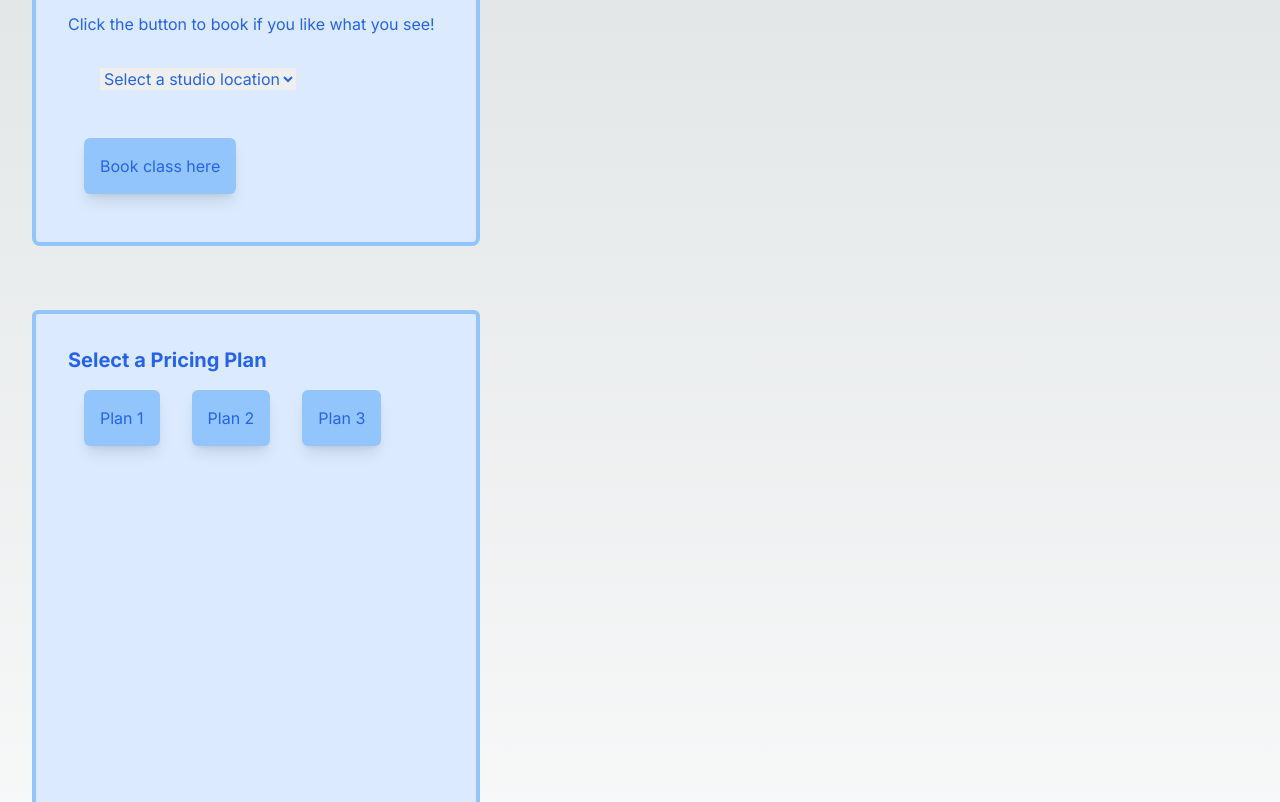
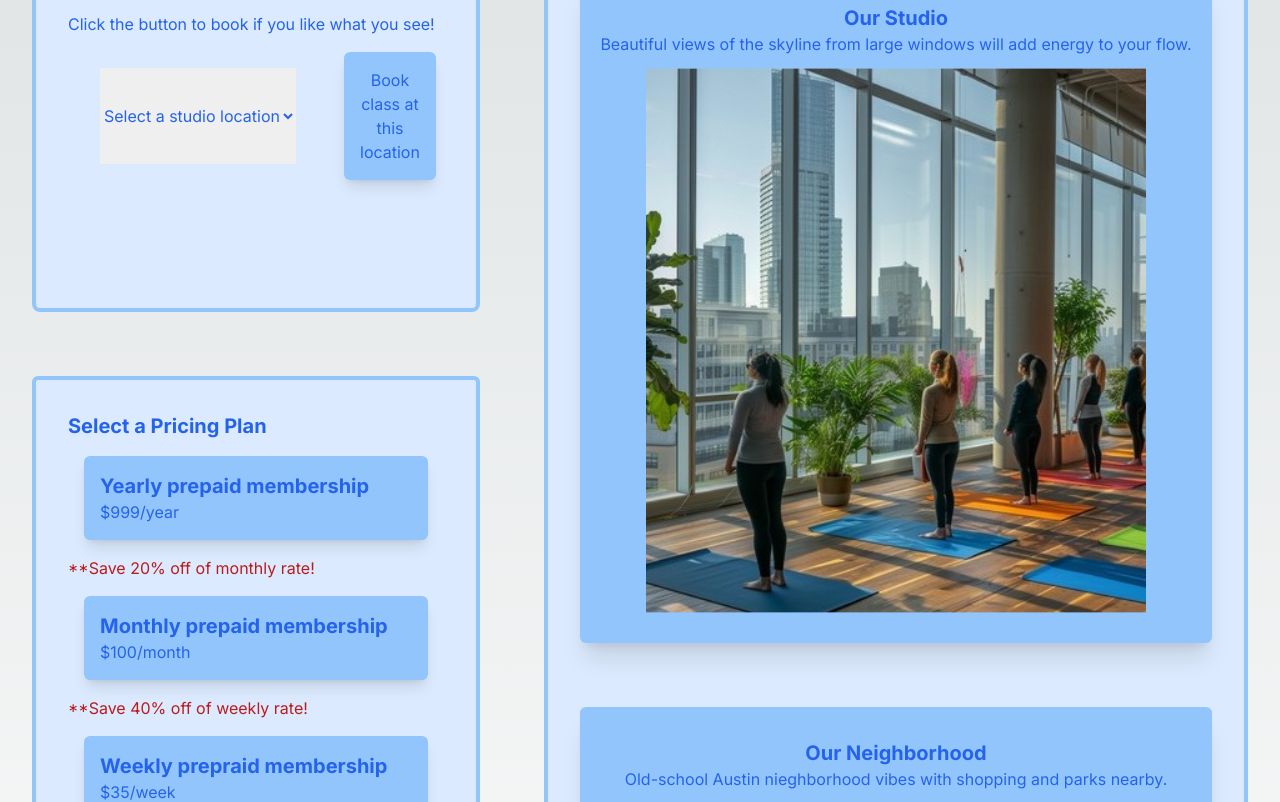
Before and after one commit to Robchike9290/YogaBookingPlatform, a Next.js app: page / in a window 1280 px wide. Shown: the part 560-1362 px from the top of the page. Built offline with nearby package versions, Linux system fonts and the light colour scheme; no server answers.

Commit message:
Revise another component name, revise plan names, revise orientation of elements on lonading page

```diff
--- a/src/app/_components/AboutStudio.tsx
+++ b/src/app/_components/AboutStudio.tsx
@@ -50,7 +50,7 @@ const studioBios = [
 
 export default function AboutStudio(props: AboutStudioPropTypes) {
     return (
-        <div className="col-start-3 col-span-3 row-start-1 row-span-3 p-8 m-8 border-blue-300 border-4 bg-blue-100 rounded-lg text-center text-blue-600 overflow-auto max-h-16">
+        <div className="col-start-3 col-span-3 row-start-1 row-span-3 p-8 m-8 border-blue-300 border-4 bg-blue-100 rounded-lg text-center text-blue-600">
             <h1 className="font-bold text-3xl mb-8">{props.studioName}</h1>
             <div>{studioBios.map((studioBio) => {
                 if (props.studioName === studioBio.name) {
--- /dev/null
+++ b/src/app/_components/CurrentStudioAndSelection.tsx
@@ -0,0 +1,23 @@
+const pricingPlans = ["Plan 1", "Plan 2", "Plan 3"]
+
+export default function CurrentStudioAndSelection() {
+    return (
+        <div className="col-start-1 col-span-2 row-start-1 row-span-1 bg-blue-100 text-blue-600 border-blue-300 border-4 p-8 m-8 rounded-lg">
+            <h2 className="text-xl font-bold">Wanna sign up for a class?</h2>
+            <p>Select a studio location from the dropdown bar to learn more about a studio!</p>
+            <br />
+            <p>Click the button to book if you like what you see!</p>
+            <div className="grid grid-columns-2 grid-rows-1">
+                <select className="m-8 col-start-1 row-start-1">
+                    <option value="">Select a studio location</option>
+                    <option>Crestview</option>
+                    <option>Bouldin</option>
+                    <option>Riata</option>
+                    <option>Downtown</option>
+                    <option>Mueller</option>
+                </select>
+                <button className="bg-blue-300 p-4 m-4 rounded-md shadow-lg col-start-2 row-start-1">Book class at this location</button>
+            </div>
+        </div>
+    )
+}
--- a/src/app/_components/PricingPlan.tsx
+++ b/src/app/_components/PricingPlan.tsx
@@ -1,11 +1,19 @@
 interface PricingPlanPropTypes {
-    pricingPlan: string
+    pricingPlan: {
+        name: string,
+        price: string,
+        valueStatement: string
+    }
 }
 
 export default function PricingPlan(props: PricingPlanPropTypes) {
     return (
         <>
-            <button className="bg-blue-300 p-4 m-4 rounded-md shadow-lg">{props.pricingPlan}</button>
+            <div className="bg-blue-300 p-4 m-4 rounded-md shadow-lg">
+                <h2 className="text-xl font-bold">{props.pricingPlan.name}</h2>
+                <div>{props.pricingPlan.price}</div>
+            </div>
+            <div className="text-red-700">**{props.pricingPlan.valueStatement}</div>
         </>
     )
 }
--- a/src/app/_components/PricingPlans.tsx
+++ b/src/app/_components/PricingPlans.tsx
@@ -1,6 +1,22 @@
 import PricingPlan from './PricingPlan'
 
-const pricingPlans = ["Plan 1", "Plan 2", "Plan 3"]
+const pricingPlans = [
+    {
+        name: "Yearly prepaid membership",
+        price: "$999/year",
+        valueStatement: "Save 20% off of monthly rate!"
+    },
+    {
+        name: "Monthly prepaid membership",
+        price: "$100/month",
+        valueStatement: "Save 40% off of weekly rate!"
+    },
+    {
+        name: "Weekly prepraid membership",
+        price: "$35/week",
+        valueStatement: "Great to try us out for a week or two!"
+    }
+]
 
 export default function PricingPlans() {
     return (
--- a/src/app/book/_components/DailyClassCalendar.tsx
+++ b/src/app/book/_components/DailyClassCalendar.tsx
@@ -37,11 +37,14 @@ export default function DailyClassCalendar(props: DailyClassCalendarProps) {
             <div>{dummyClassData.map((classData) => {
                 if (props.currentDate === classData.date) {
                     return (
-                        <div className="bg-blue-300 rounded-md m-6 p-6 shadow-xl">
-                            <h3>{classData.name}</h3>
-                            <h4>Instructor: {classData.instructor}</h4>
-                            <div>Start time: {classData.startTime}</div>
-                            <div>Length: {classData.length} minutes</div>
+                        <div className="bg-blue-300 rounded-md m-6 p-6 shadow-xl grid grid-cols-6 grid-rows-1">
+                            <div className="col-start-1 col-span-5 row-start-1">
+                                <h3>{classData.name}</h3>
+                                <h4>Instructor: {classData.instructor}</h4>
+                                <div>Start time: {classData.startTime}</div>
+                                <div>Length: {classData.length} minutes</div>
+                            </div>
+                            <button className="col-start-6 row-start-1 bg-blue-100 rounded-md m-2 p-2 shadow-xl">Book</button>
                         </div>
                     )
                 }
--- a/src/app/currentStudioAndSelection.tsx
+++ /dev/null
@@ -1,21 +0,0 @@
-const pricingPlans = ["Plan 1", "Plan 2", "Plan 3"]
-
-export default function CurrentStudioAndSelection() {
-    return (
-        <div className="col-start-1 col-span-2 row-start-1 row-span-1 bg-blue-100 text-blue-600 border-blue-300 border-4 p-8 m-8 rounded-lg">
-            <h2 className="text-xl font-bold">Wanna sign up for a class?</h2>
-            <p>Select a studio location from the dropdown bar to learn more about a studio!</p>
-            <br />
-            <p>Click the button to book if you like what you see!</p>
-            <select className="m-8">
-                <option value="">Select a studio location</option>
-                <option>Crestview</option>
-                <option>Bouldin</option>
-                <option>Riata</option>
-                <option>Downtown</option>
-                <option>Mueller</option>
-            </select>
-            <button className="bg-blue-300 p-4 m-4 rounded-md shadow-lg">Book class here</button>
-        </div>
-    )
-}
--- a/src/app/page.tsx
+++ b/src/app/page.tsx
@@ -1,10 +1,10 @@
 'use client'
 
 import { useState, useEffect } from 'react'
-import CurrentStudioAndSelection from './currentStudioAndSelection'
 import RootLayout from './layout'
 import AboutStudio from '@/app/_components/AboutStudio'
 import PricingPlans from '@/app/_components/PricingPlans'
+import CurrentStudioAndSelection from './_components/currentStudioAndSelection'
 
 export default function Home() {
   const [backendStatus, setBackendStatus] = useState('Checking...')
```
